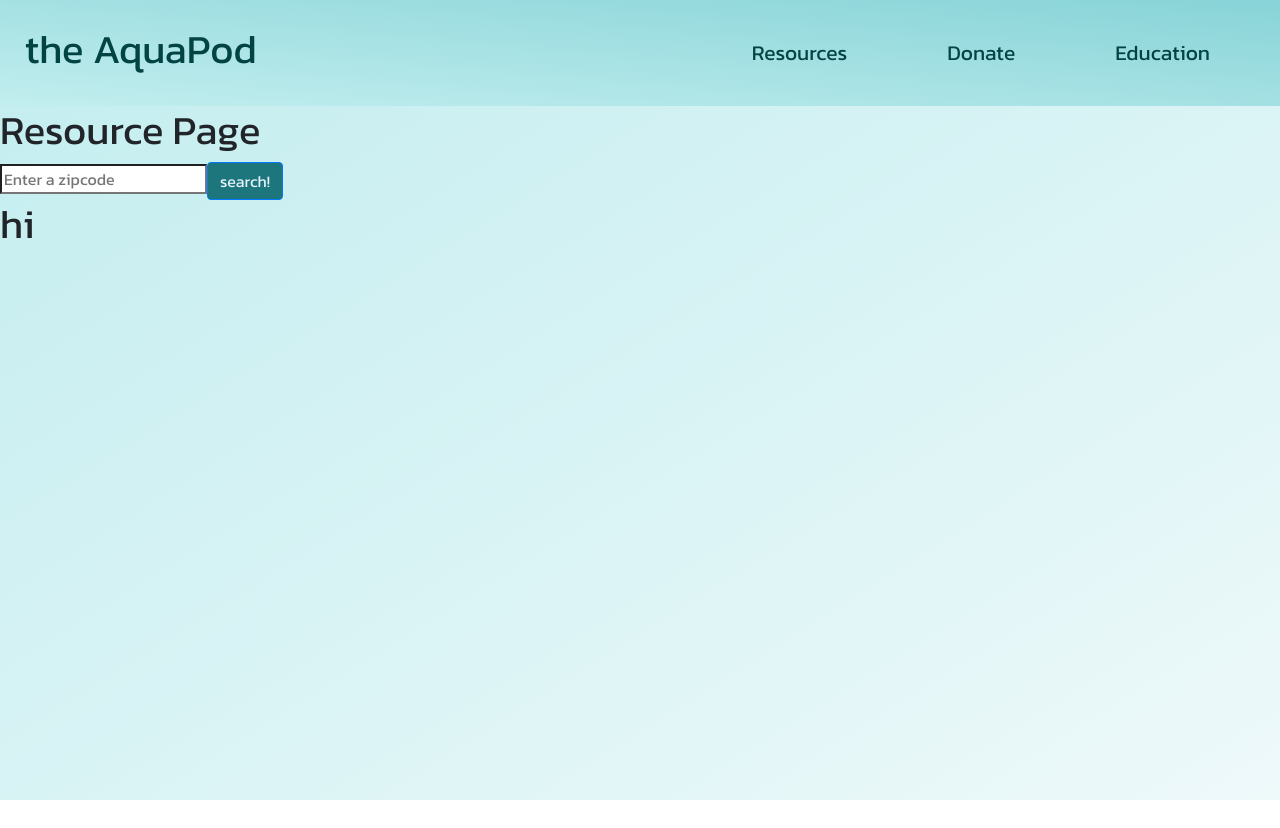
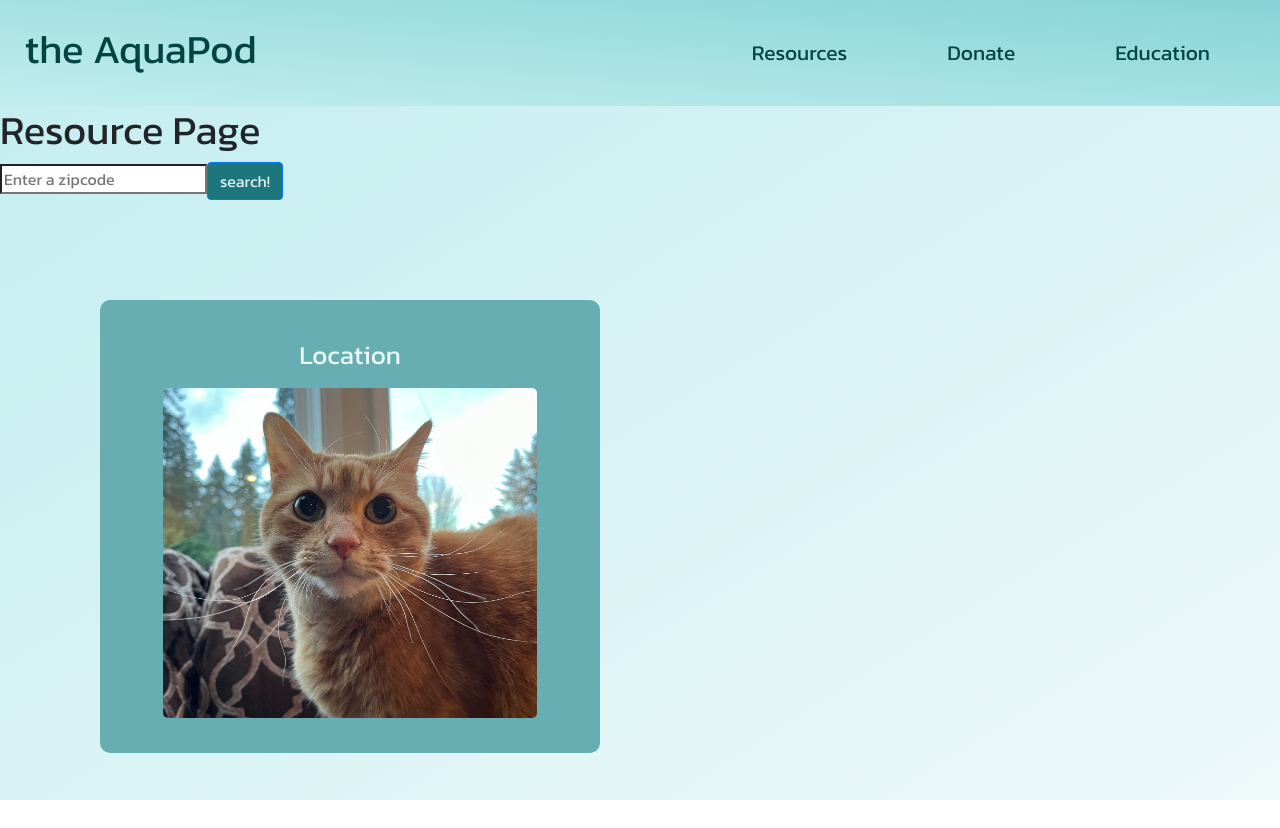
Before and after one commit to UW-INFO442-AU23/Team-Aquanauts, a React (Create React App) app: page /resources in a window 1280 px wide. Before the commit the page ends 800 px from the top, so only its background shows below. Built offline with nearby package versions, Linux system fonts and the light colour scheme.

Commit message:
style location card example

```diff
--- /dev/null
+++ b/src/components/CardList.js
@@ -0,0 +1,23 @@
+import React, { useState } from 'react';
+import { Link } from 'react-router-dom';
+
+export function CardList(props) {
+    const cardBox = props.card;
+
+    return (
+        <div className="card-list">
+            <div className="card-container">
+                <Link to="temp" className="card-link">
+                    <div className="single-card-box">
+                        <div className="card-text">
+                            <h2 className="card-title">Location</h2>
+                        </div>
+                        <div className="card-image-box">
+                            <img src="img/cat.png" alt="test image" className="card-image" />
+                        </div>
+                    </div>
+                </Link>
+            </div>
+        </div>
+    )
+}
--- a/src/components/resourcesComp/ResourcePage.js
+++ b/src/components/resourcesComp/ResourcePage.js
@@ -1,7 +1,7 @@
 import React from 'react';
 import {NavLink} from 'react-router-dom';
 import SearchBar from '../SearchBar.js';
-import Cards from '../Cards.js';
+import { CardList } from '../CardList.js';
 import '../../index.css';
 import NavBar from '../NavBar.js';
 const CARDINFO = [
@@ -20,7 +20,7 @@ export default function ResourcePage(props) {
       </header>
       <main>
         <SearchBar/>
-        <Cards CardInfo={CARDINFO} />
+        <CardList />
       </main>
     </div>
   )
--- a/src/index.css
+++ b/src/index.css
@@ -78,3 +78,50 @@
     background-color: rgba(29, 118, 123);
     color: rgba(231, 242, 253);
 }
+
+.card-container {
+    display: flex;
+    align-items: center;
+    justify-content: space-between;
+    padding-left: 100px;
+    padding-top: 100px;
+    padding-right: 75px;
+    padding-bottom: 75px;
+}
+
+.single-card-box {
+    display: flex;
+    flex-direction: column;
+    align-items: center;
+    justify-content: center;
+    position: relative;
+    width: 500px;
+    height: 452.89px;
+    border-radius: 10px;
+    background-color: #66AEB2;
+}
+
+.card-title {
+    width: 292px;
+    height: 41px;
+    left: 211px;
+    top: 371px;
+    font-weight: 400;
+    font-size: 26px;
+    line-height: 39px;
+    text-align: center;
+    color: #ECF9F9;
+}
+
+.card-image-box {
+    display: flex;
+    align-items: center;
+    justify-content: center;
+}
+
+
+.card-image {
+    width: 374px;
+    height: 330px;
+    border-radius: 5px;
+}
```
Also changed, not shown: public/img/cat.png (added).
